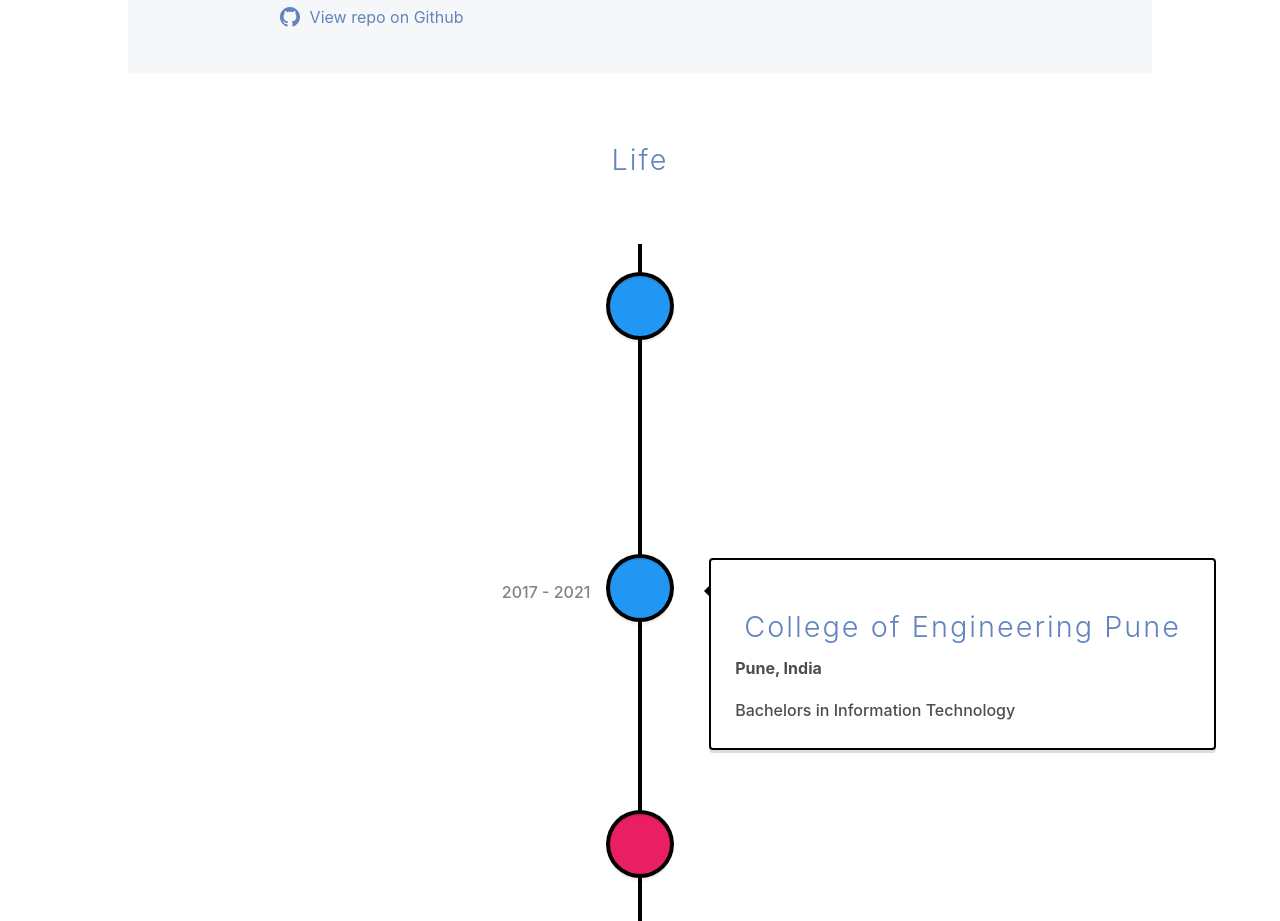
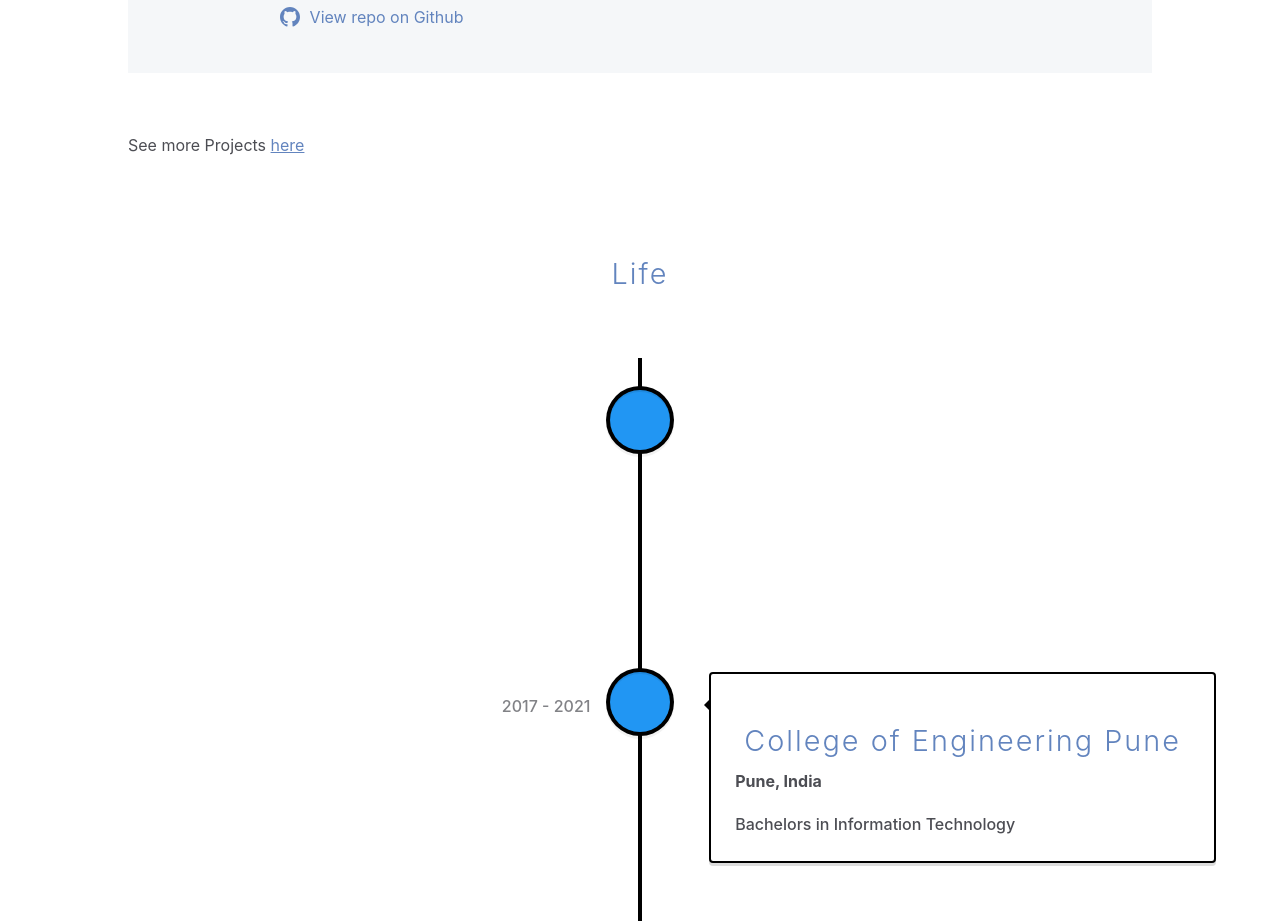
Before and after one commit to Pranav2612000/portfolio-page, a React (Create React App) app: page / in a window 1280 px wide. Shown: the part 7840-8761 px from the top of the page. Built offline with nearby package versions, Linux system fonts and the light colour scheme; some icons are missing.

Commit message:
fix: add paragraph linking to github repo list

```diff
--- a/src/Components/Projects.js
+++ b/src/Components/Projects.js
@@ -326,6 +326,9 @@
           </section>
         </section>
 
+        <br/>
+        <p> See more Projects <a href="https://github.com/Pranav2612000?tab=repositories"> here </a></p>
+        <br/>
       </div>
     </div>
   )
```
